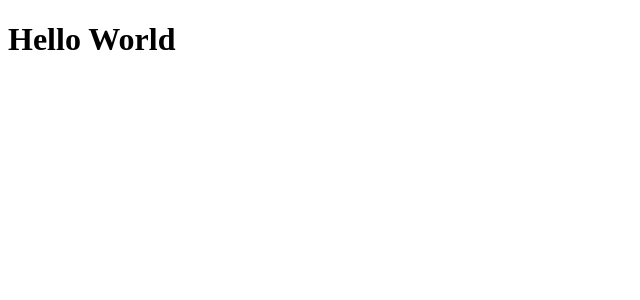
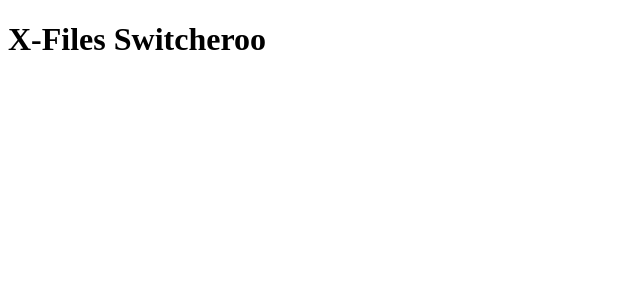
Before and after one commit to nathanmartel/xfiles-switcher, a React app: page / in a window 1280 px wide. Shown: the top 300 px of the page, without its empty margins (0-640 px from the left). Built offline with nearby package versions, Linux system fonts and the light colour scheme.

Commit message:
Add header - exciting!

```diff
--- a/src/components/App/App.jsx
+++ b/src/components/App/App.jsx
@@ -1,5 +1,8 @@
 import React from 'react';
+import Header from '../Header/Header';
 
 export default function App() {
-  return <h1>Hello World</h1>;
+  return (
+    <Header />
+  );
 }
--- /dev/null
+++ b/src/components/Header/Header.jsx
@@ -0,0 +1,11 @@
+import React from 'react';
+
+const Header = () => {
+  return (
+    <header>
+      <h1>X-Files Switcheroo</h1>
+    </header>
+  );
+};
+
+export default Header;
```
Also changed, not shown: 1 other file (tests, documents, lock files or other folders).
